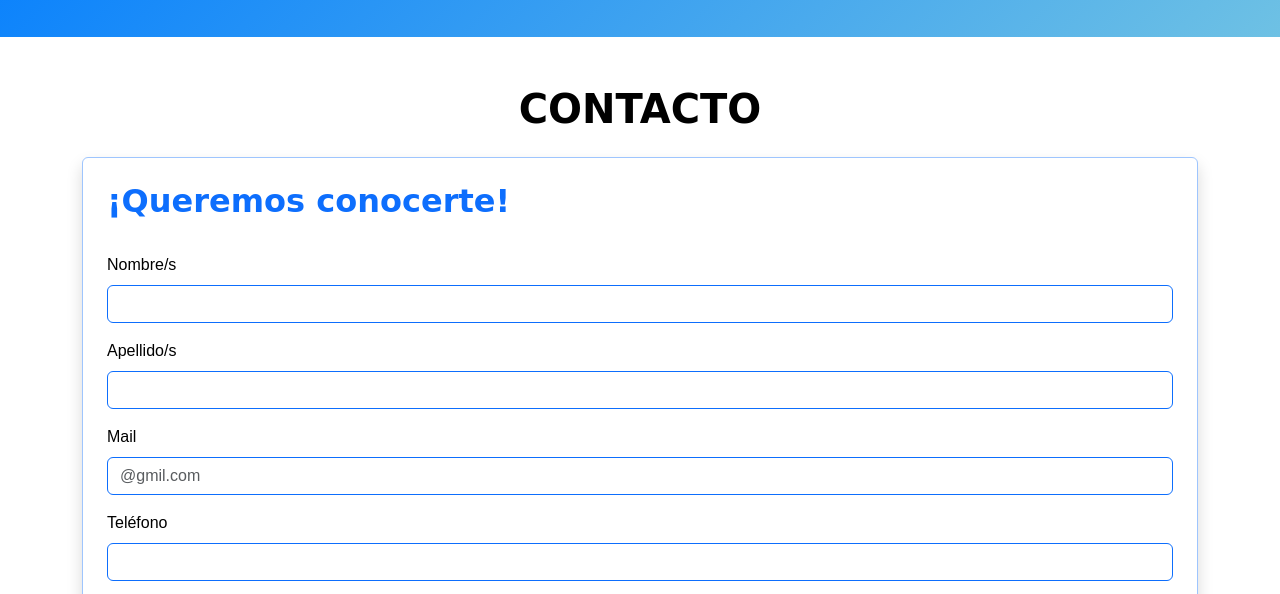
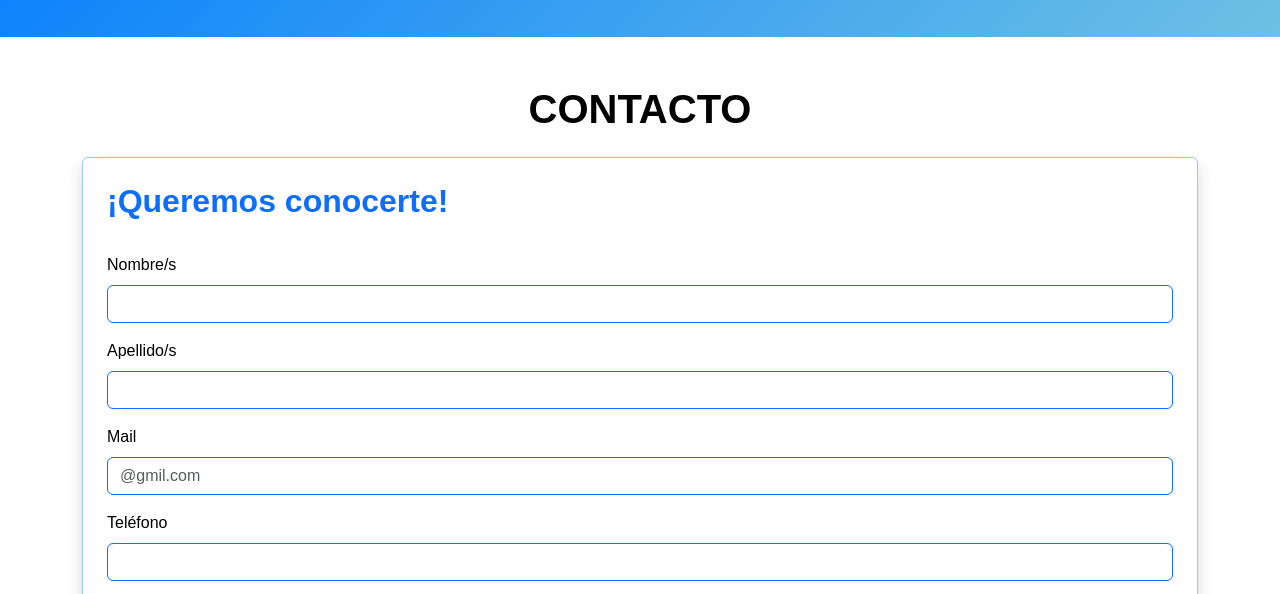
Before and after one commit to lauravillar25/subliweb, a website: page views/contactos.html in a window 1280 px wide. Shown: the part 180-774 px from the top of the page. Drawn offline with nearby package versions, Linux system fonts and the light colour scheme; files that its build step writes are made by us from their sources.

Commit message:
detalles

```diff
--- a/scss/_variables.scss
+++ b/scss/_variables.scss
@@ -3,7 +3,7 @@ $color-secundario: #6ec1e4;
 $color-fondo: #ffffff;
 $color-texto: #000000;
 $fuente-principal: 'Nunito', sans-serif;
-$fuente-titulos: 'Neonderthaw', cursive;
+$fuente-titulos: 'Nunito', sans-serif;
 h1, h2, h3, h4, h5 {
     font-family: $fuente-titulos;
     font-optical-sizing: auto;
```
Also changed, not shown: index.html (+1 -1 lines).
